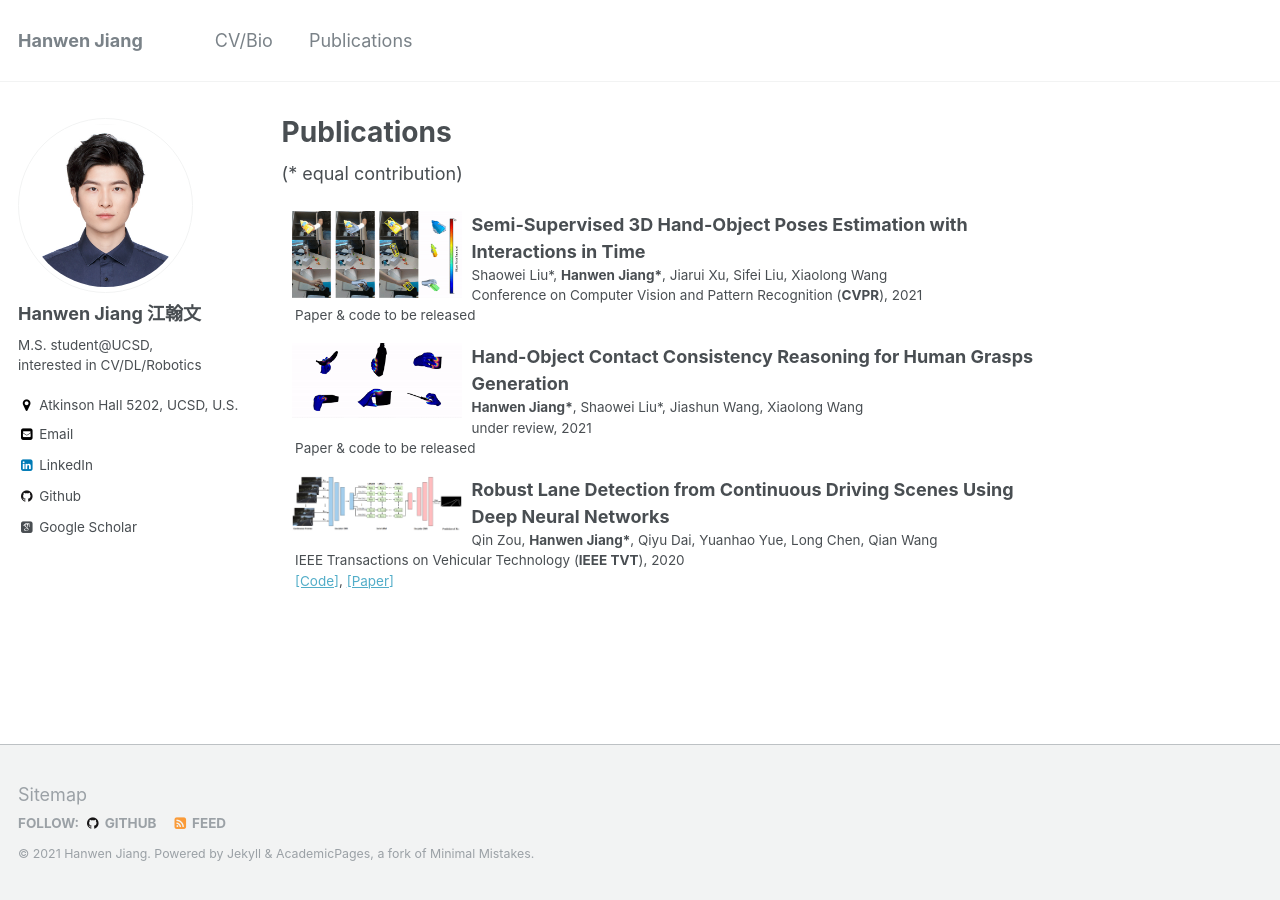
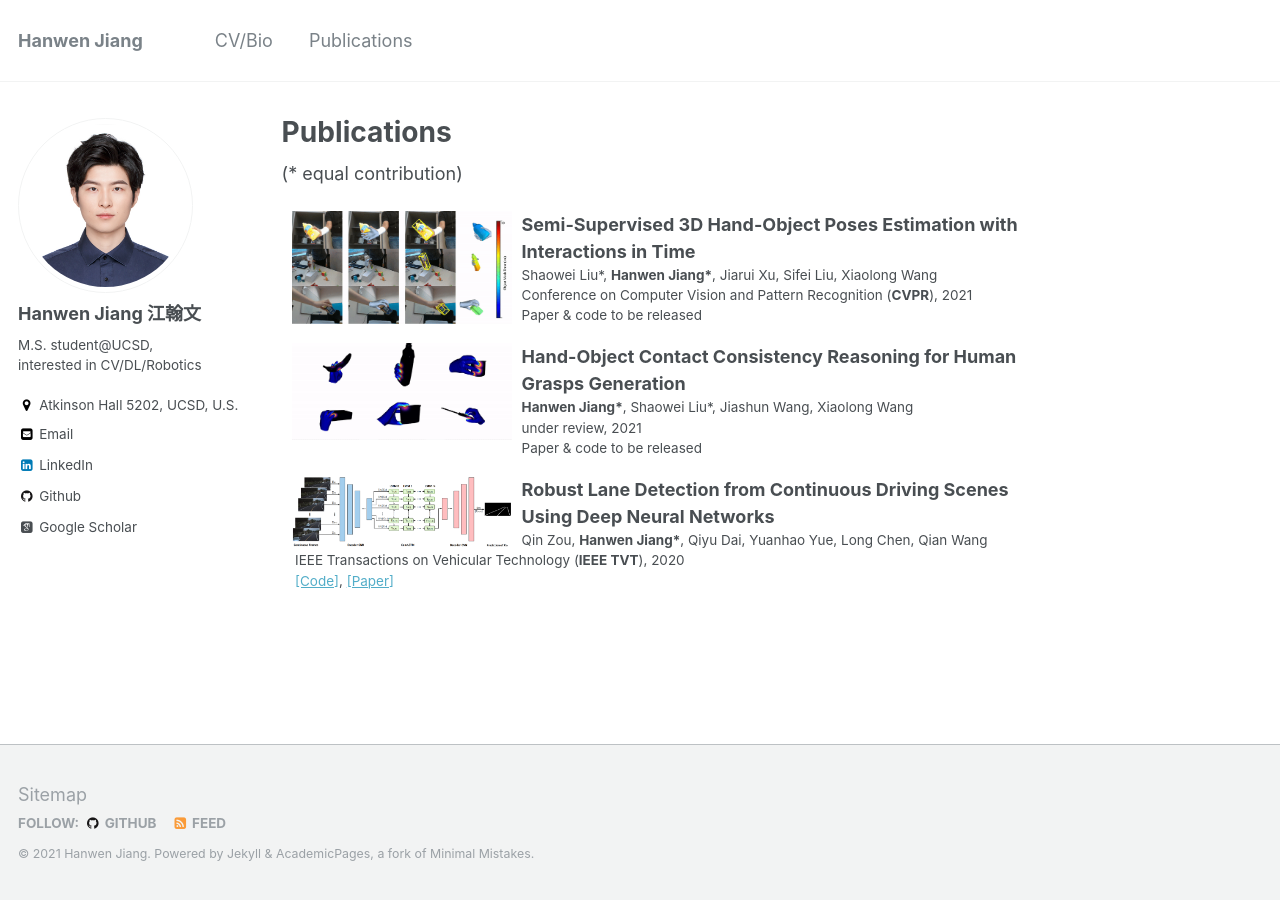
Before and after one commit to hwjiang1510/hwjiang1510.github.io, a Jekyll site: the page built from _pages/publications.md, in a window 1280 px wide. Built offline with Jekyll 4.4.1, drawn with Linux system fonts in a browser that asks for light colours; some web fonts are replaced.

Commit message:
update pubs

```diff
--- a/_pages/publications.md
+++ b/_pages/publications.md
@@ -6,8 +6,8 @@ author_profile: true
 ---
 (* equal contribution)
 
-<dl><dt><img align="left" width="170" height="160" hspace="10" src="https://jiangolder.github.io/images/ho2021.gif" /></dt><dt> Semi-Supervised 3D Hand-Object Poses Estimation with Interactions in Time</dt><dd>Shaowei Liu*, <strong>Hanwen Jiang*</strong>, Jiarui Xu, Sifei Liu, Xiaolong Wang</dd><dd>Conference on Computer Vision and Pattern Recognition (<strong>CVPR</strong>), 2021 <span style="color:blue"></span></dd><dd> Paper & code to be released</dd></dl>
+<dl><dt><img align="left" width="220" hspace="10" src="https://jiangolder.github.io/images/ho2021.gif" /></dt><dt> Semi-Supervised 3D Hand-Object Poses Estimation with Interactions in Time</dt><dd>Shaowei Liu*, <strong>Hanwen Jiang*</strong>, Jiarui Xu, Sifei Liu, Xiaolong Wang</dd><dd>Conference on Computer Vision and Pattern Recognition (<strong>CVPR</strong>), 2021 <span style="color:blue"></span></dd><dd> Paper & code to be released</dd></dl>
 
-<dl><dt><img align="left" width="170" height="160" hspace="10" src="https://jiangolder.github.io/images/affordance2021.gif" /></dt><dt> Hand-Object Contact Consistency Reasoning for Human Grasps Generation</dt><dd><strong>Hanwen Jiang*</strong>, Shaowei Liu*, Jiashun Wang, Xiaolong Wang</dd><dd>under review, 2021 <span style="color:blue"></span></dd><dd> Paper & code to be released</dd></dl>
+<dl><dt><img align="left" width="220" hspace="10" src="https://jiangolder.github.io/images/affordance2021.gif" /></dt><dt> Hand-Object Contact Consistency Reasoning for Human Grasps Generation</dt><dd><strong>Hanwen Jiang*</strong>, Shaowei Liu*, Jiashun Wang, Xiaolong Wang</dd><dd>under review, 2021 <span style="color:blue"></span></dd><dd> Paper & code to be released</dd></dl>
 
-<dl><dt><img align="left" width="170" height="160" hspace="10" src="https://jiangolder.github.io/images/lanedetection.png" /></dt><dt> Robust Lane Detection from Continuous Driving Scenes Using Deep Neural Networks</dt><dd>Qin Zou, <strong>Hanwen Jiang*</strong>, Qiyu Dai, Yuanhao Yue, Long Chen, Qian Wang</dd><dd>IEEE Transactions on Vehicular Technology (<strong>IEEE TVT</strong>), 2020 <span style="color:blue"></span></dd><dd> <a href="https://github.com/qinnzou/Robust-Lane-Detection">[Code]</a>, <a href="https://arxiv.org/pdf/1903.02193.pdf">[Paper]</a></dd></dl>
+<dl><dt><img align="left" width="220" hspace="10" src="https://jiangolder.github.io/images/lanedetection.png" /></dt><dt> Robust Lane Detection from Continuous Driving Scenes Using Deep Neural Networks</dt><dd>Qin Zou, <strong>Hanwen Jiang*</strong>, Qiyu Dai, Yuanhao Yue, Long Chen, Qian Wang</dd><dd>IEEE Transactions on Vehicular Technology (<strong>IEEE TVT</strong>), 2020 <span style="color:blue"></span></dd><dd> <a href="https://github.com/qinnzou/Robust-Lane-Detection">[Code]</a>, <a href="https://arxiv.org/pdf/1903.02193.pdf">[Paper]</a></dd></dl>
```
Also changed, not shown: _pages/about.md (+1 -1 lines).
